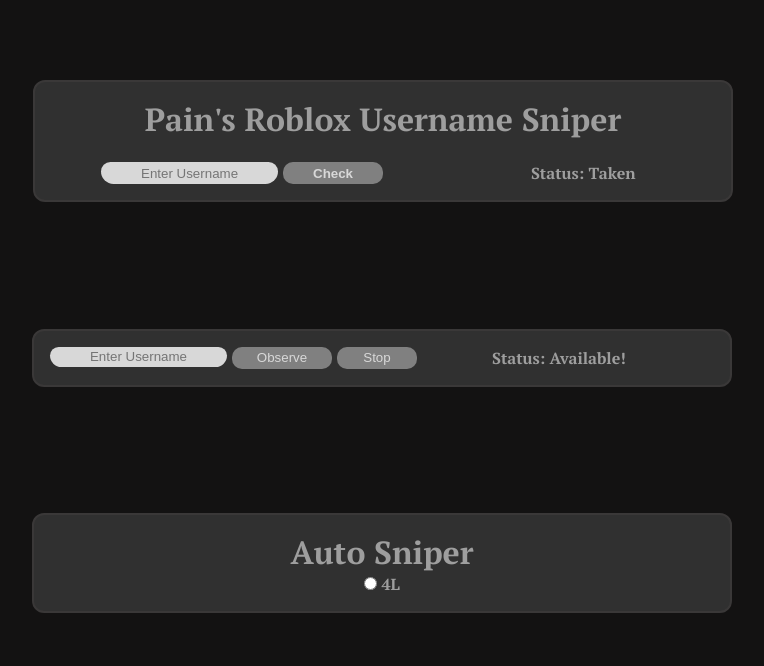
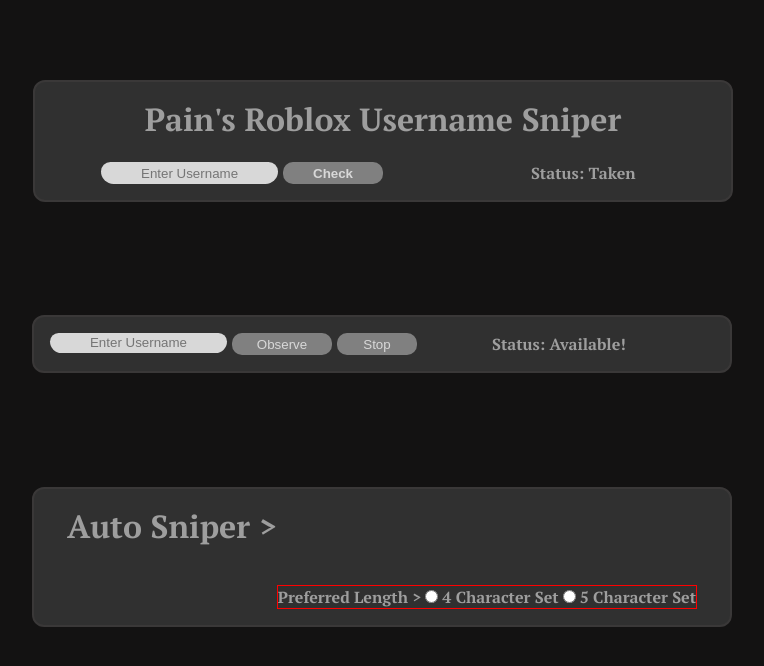
Before and after one commit to 72sevenzy2/Username-Sniper, a plain HTML site: page user-sniper/index.html in a window 1280 px wide. Shown: the whole page, without its empty margins (258-1022 px from the left). Drawn offline with Linux system fonts and the light colour scheme; a web font is replaced by a local one.

Commit message:
working on new section

```diff
--- a/user-sniper/index.css
+++ b/user-sniper/index.css
@@ -99,7 +99,6 @@
     z-index: 9999;
     display: flex;
     justify-content: flex-start;
-
     flex-wrap: wrap;
 }
 
@@ -168,5 +167,25 @@
     flex-wrap: wrap;
 }
 
+.wr3content2 {
+    border: 1px solid red;
+    flex-wrap: wrap;
+    display: flex;
+    gap: 4px;
+    align-items: center;
+    margin-top: 1vh;
+    /* Responsive vertical spacing */
+}
+
 .wr3content {
+    display: flex;
+    justify-content: center;
+    align-items: flex-start;
+    margin-top: 9vh;
+    flex-wrap: wrap;
+    /* Responsive vertical spacing */
 }
+
+.wr3h1 {
+    height: fit-content;
+}
--- a/user-sniper/index.html
+++ b/user-sniper/index.html
@@ -40,9 +40,13 @@
   </div>
 
   <div class="wrapper3">
+    <h1 class="wr3h1">Auto Sniper ></h1>
     <div class="wr3content">
-      <h1 class="wr3h1">Auto Sniper</h1>
-      <input type="radio"> 4L
+      <div class="wr3content2">
+        <p>Preferred Length ></p>
+        <input type="radio"> 4 Character Set
+        <input type="radio"> 5 Character Set
+      </div>
     </div>
   </div>
 
```
